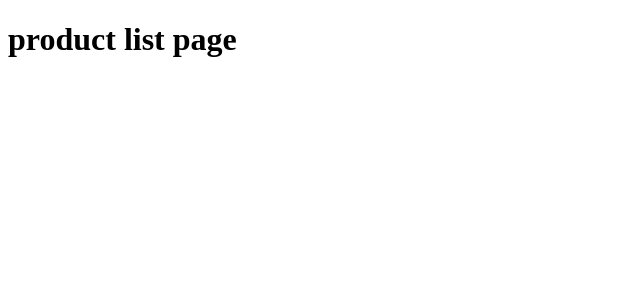
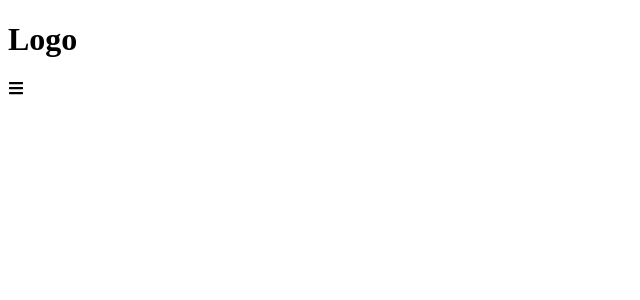
Before and after one commit to MobinaAbf/sidebar-react-router, a React (Create React App) app: page /productlist in a window 1280 px wide. Shown: the top 300 px of the page, without its empty margins (0-640 px from the left). Built offline with nearby package versions, Linux system fonts and the light colour scheme.

Commit message:
add div with container class in side bar and inside it div with sidebar class and after that div with top section class and adding logo with h1 and dashboard logo and fix array problem with =

```diff
--- a/package.json
+++ b/package.json
@@ -8,6 +8,7 @@
     "@testing-library/user-event": "^13.5.0",
     "react": "^18.2.0",
     "react-dom": "^18.2.0",
+    "react-icons": "^4.11.0",
     "react-router-dom": "^6.15.0",
     "react-scripts": "5.0.1",
     "web-vitals": "^2.1.4"
--- a/src/App.js
+++ b/src/App.js
@@ -1,6 +1,6 @@
 import React from "react";
 import { Route } from "react-router-dom";
-// import Sidebar from "./components/Sidebar";
+import Sidebar from "./components/Sidebar";
 import Dashboard from "./pages/Dashboard.jsx";
 import About from "./pages/About.jsx";
 import Comment from "./pages/Comment.jsx";
@@ -12,7 +12,7 @@ import { BrowserRouter, Routes } from "react-router-dom";
 export default function App() {
   return (
     <BrowserRouter>
-      <sidebar>
+      <Sidebar>
         <Routes>
           <Route path="/" element={<Dashboard />} />
           <Route path="/dashboard" element={<Dashboard />} />
@@ -22,7 +22,7 @@ export default function App() {
           <Route path="/product" element={<Product />} />
           <Route path="/productlist" element={<ProductList />} />
         </Routes>
-      </sidebar>
+      </Sidebar>
     </BrowserRouter>
   );
 }
--- a/src/components/Sidebar.jsx
+++ b/src/components/Sidebar.jsx
@@ -5,10 +5,11 @@ FaUser,
 FaRegChartBar,
 FaCommentAlt,
 FaShoppingBag,
-FaThList
+FaThList,
+FaBars
 } from "react-icons/fa";
-export default function sidebar() {
-  const menuItem[
+export default function Sidebar() {
+  const menuItem=[
     {
       path:"/",
       name:"Dashboard",
@@ -42,8 +43,15 @@ export default function sidebar() {
   ];
 
   return (
-    <div >
-      <h1>this is sidebar</h1>
+    <div className="container">
+      <div className="sidebar">
+        <div className="top-section">
+          <h1 className="logo">Logo</h1>
+          <div className="bars">
+            <FaBars/>
+          </div>
+        </div>
+      </div>
     </div>
   );
 }
```
Also changed, not shown: 1 other file (tests, documents, lock files or other folders).
